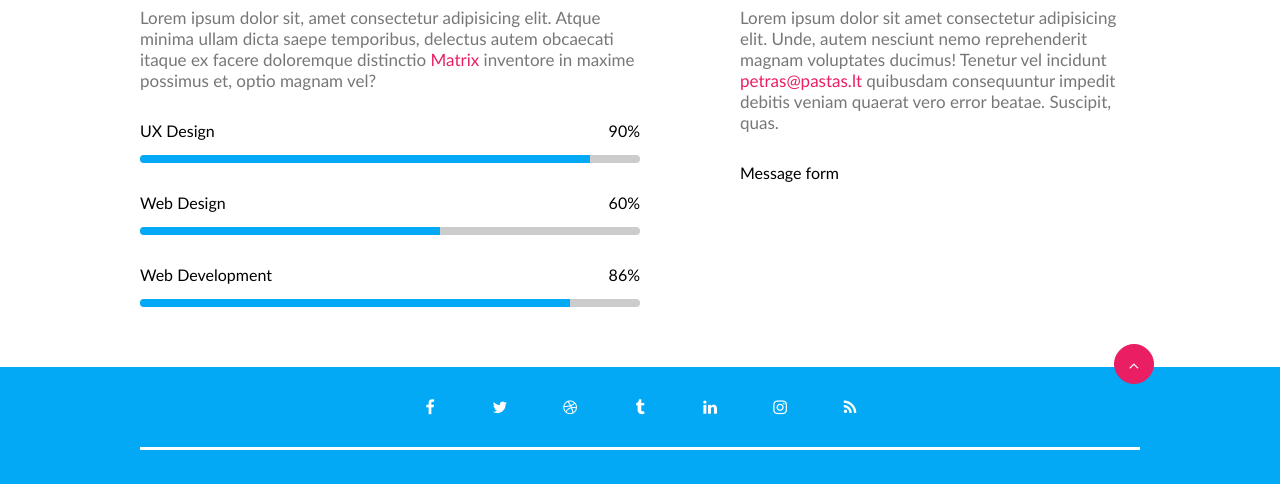
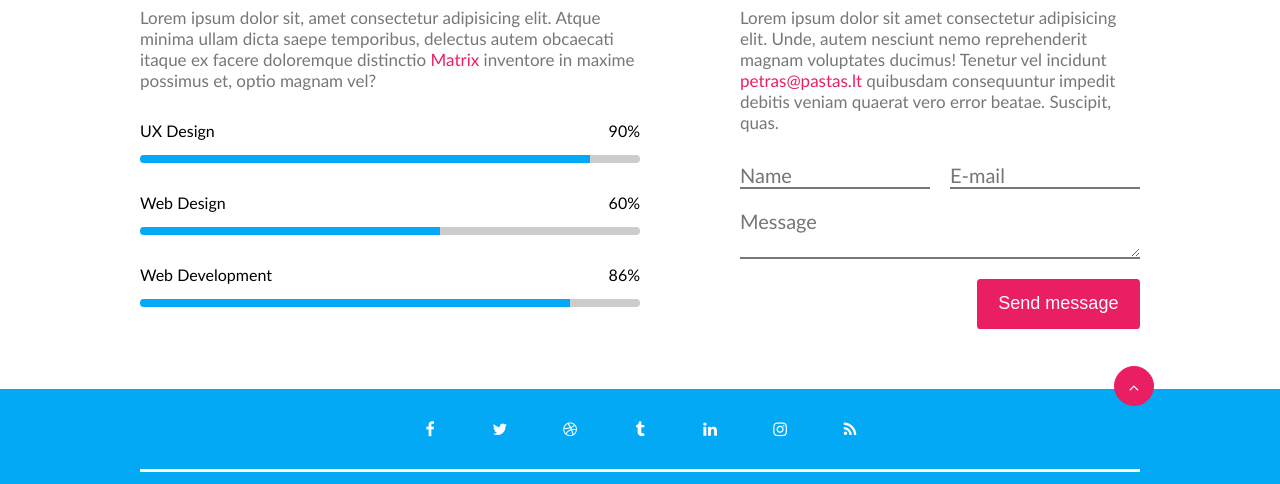
Before and after one commit to AurimasCerniauskas/9_12, a website: page index.html in a window 1280 px wide. Shown: the part 905-1389 px from the top of the page. Drawn offline with Linux system fonts and the light colour scheme.

Commit message:
Message form #11

```diff
--- a/css/components/form.css
+++ b/css/components/form.css
@@ -0,0 +1,41 @@
+.form{
+  display: grid;
+  grid-template-columns: 1fr 1fr;
+  gap: 20px;
+}
+
+.form > input,
+.form > textarea{
+  color: #3333;
+  line-height: 1.2em;
+  padding: 0.4me 0;
+  font-size: 20px;
+  border: none;
+  border-bottom: 2px solid #777;
+  font-family: inherit;
+  width: 100%;
+}
+
+.form > textarea{
+  grid-column: span 2;
+}
+.form > button{
+  justify-self: end;
+  grid-column: span 2;
+  background-color: var(--secondary-color);
+  color: #fff;
+  padding: 0.8em 1.2em;
+  font-size: 18px;
+  border: none;
+  border-radius: 0.2em;
+}
+
+@media (max-width:900px){
+  .form{
+    grid-template-columns: 1fr;
+  }
+  .form > button,
+  .form > textarea{
+    grid-column: span 1;
+  }
+}
--- a/index.html
+++ b/index.html
@@ -85,8 +85,11 @@
       <div class="column right-column">
         <h2 class="column-title">Have any question?</h2>
         <p class="column-description">Lorem ipsum dolor sit amet consectetur adipisicing elit. Unde, autem nesciunt nemo reprehenderit magnam voluptates ducimus! Tenetur vel incidunt <a href="mailto:petras@pastas.lt">petras@pastas.lt</a> quibusdam consequuntur impedit debitis veniam quaerat vero error beatae. Suscipit, quas.</p>
-        <form>
-          Message form
+        <form class="form">
+          <input type="text" placeholder="Name">
+          <input type="text" placeholder="E-mail">
+          <textarea name="" id="" placeholder="Message"></textarea>
+          <button type="submit">Send message</button>
         </form>
       </div>
     </div>
@@ -108,7 +111,7 @@
       <div class="credits">
           <p> Copyright &copy; 2022 <a href="#">Matrox</a></p>
           <p> All rights reserved</p>
-          <p> Designed by <a href="#">Trodo Thomas</a></p>
+          <p> Designed by <a href="#">Trodo Theme</a></p>
         </div>
         <p class="bottom-text">Lorem ipsum dolor sit amet consectetur, adipisicing elit. <br> Culpa et, quaerat beatae quasi consectetur, <a href="#">200+</a> voluptatem numquam ipsam voluptates possimus quo veritatis, harum doloremque dicta animi magnam aperiam cumque illo <a href="#">Matrix</a> tenetur.</p>
       </div>
```
